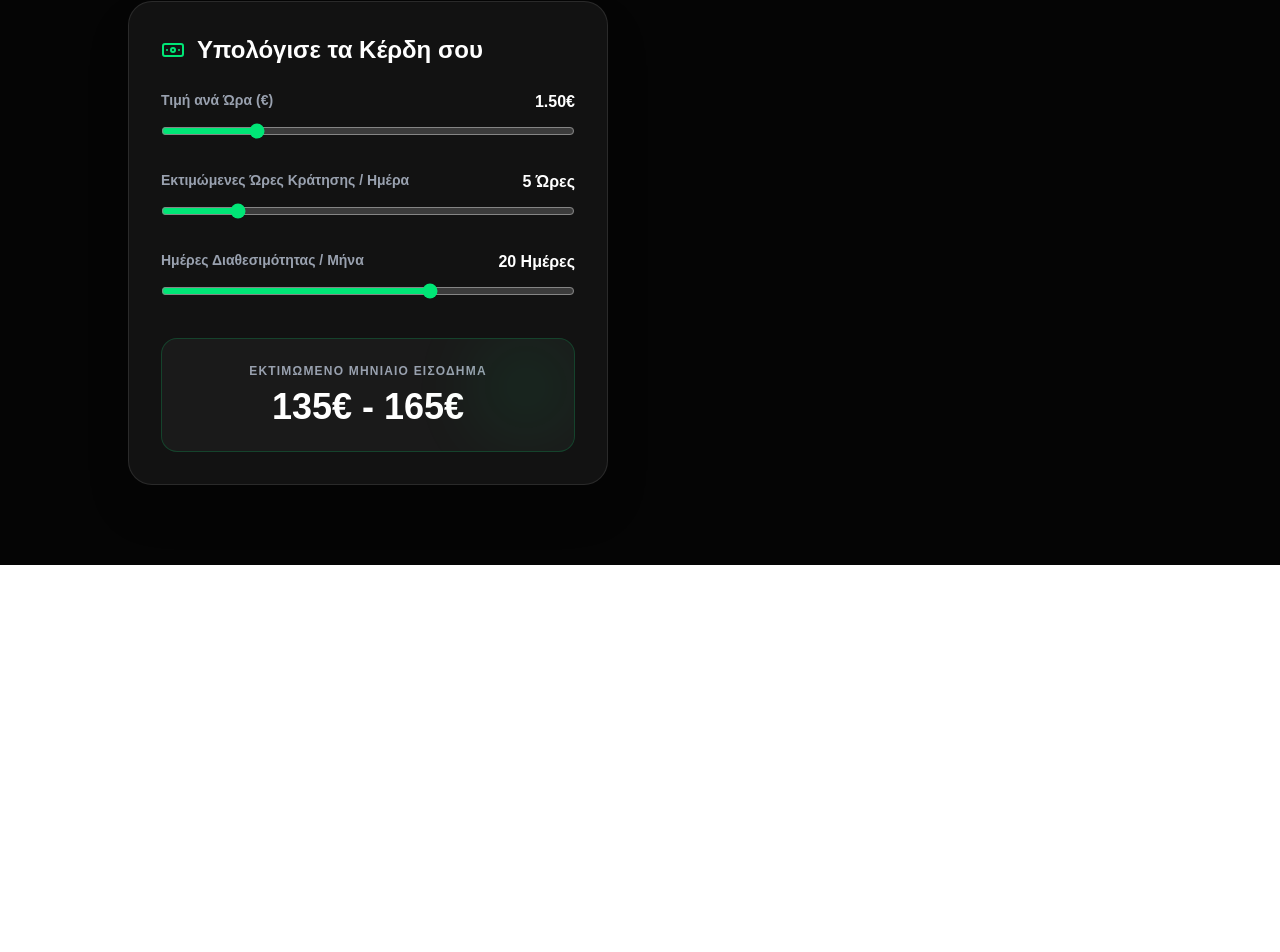
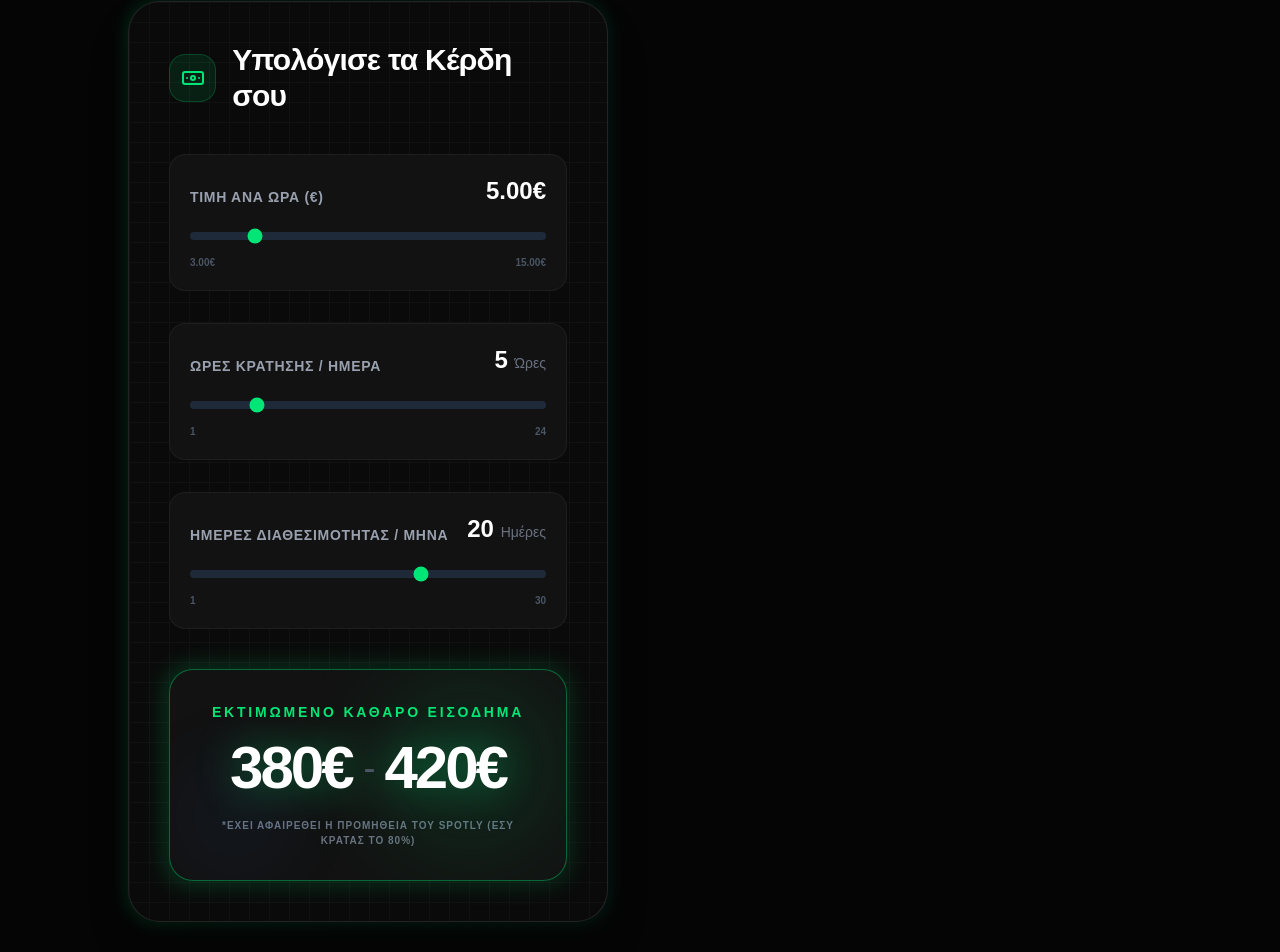
Before and after one commit to Adamgrig17/spotly-landing, a Next.js app: page /become-a-host in a window 1280 px wide. Shown: the part 1729-2681 px from the top of the page. Before the commit the page ends 2294 px from the top, so only its background shows below. Built offline with nearby package versions, Linux system fonts and the light colour scheme.

Commit message:
test peyments logic

```diff
--- a/app/become-a-host/page.tsx
+++ b/app/become-a-host/page.tsx
@@ -9,17 +9,19 @@ export default function BecomeAHost() {
   const [isSubmitting, setIsSubmitting] = useState(false);
   const [submitStatus, setSubmitStatus] = useState<'idle' | 'success' | 'error'>('idle');
 
-  // States για το Simulator Εσόδων
-  const [hourlyRate, setHourlyRate] = useState(1.5);
+  // States για το Simulator Εσόδων (Default τιμές)
+  const [hourlyRate, setHourlyRate] = useState(5); // Ξεκινάει με 5€
   const [hoursPerDay, setHoursPerDay] = useState(5);
   const [daysPerMonth, setDaysPerMonth] = useState(20);
 
-  // Υπολογισμός Εσόδων (Εκτίμηση)
+  // Υπολογισμός Εσόδων (Καθαρό Κέρδος Host 80%)
   const calculateIncome = () => {
-    const totalIncome = hourlyRate * hoursPerDay * daysPerMonth;
-    // Προσθέτουμε ένα "range" (π.χ. +/- 10%) για να είναι ρεαλιστικό το simulation
-    const minIncome = (totalIncome * 0.9).toFixed(0);
-    const maxIncome = (totalIncome * 1.1).toFixed(0);
+    const grossIncome = hourlyRate * hoursPerDay * daysPerMonth;
+    const netIncome = grossIncome * 0.80; // Ο Host κρατάει το 80%
+
+    // Προσθέτουμε ένα "range" για να φαίνεται πιο ρεαλιστικό το simulation
+    const minIncome = (netIncome * 0.95).toFixed(0);
+    const maxIncome = (netIncome * 1.05).toFixed(0);
     return { minIncome, maxIncome };
   };
 
@@ -162,60 +164,93 @@ export default function BecomeAHost() {
               </div>
             </div>
 
-            {/* Εργαλείο: Income Simulator */}
-            <div className="mt-16 bg-[#121212] p-8 rounded-3xl border border-white/10 shadow-2xl">
-              <div className="flex items-center gap-3 mb-6">
+            {/* Εργαλείο: Income Simulator (PREMIUM UI) */}
+            <div className="mt-16 relative group">
+              {/* Animated Glow Border Background */}
+              <div className="absolute -inset-0.5 bg-gradient-to-r from-[#00E676]/50 to-emerald-900 rounded-[2rem] blur opacity-30 group-hover:opacity-50 transition duration-1000"></div>
+
+              <div className="relative bg-[#0a0a0a] p-8 md:p-10 rounded-[2rem] border border-white/10 shadow-2xl overflow-hidden">
+                {/* Subtle Grid Background */}
+                <div className="absolute inset-0 opacity-[0.03]" style={{ backgroundImage: 'linear-gradient(#fff 1px, transparent 1px), linear-gradient(90deg, #fff 1px, transparent 1px)', backgroundSize: '20px 20px' }}></div>
+
+                <div className="flex items-center gap-4 mb-10 relative z-10">
+                  <div className="w-12 h-12 bg-[#00E676]/10 rounded-2xl flex items-center justify-center border border-[#00E676]/20">
                     <Banknote className="w-6 h-6 text-[#00E676]" />
-                <h3 className="text-2xl font-black">Υπολόγισε τα Κέρδη σου</h3>
+                  </div>
+                  <h3 className="text-2xl md:text-3xl font-black tracking-tight text-white">Υπολόγισε τα Κέρδη σου</h3>
                 </div>
 
-              <div className="space-y-6">
-                <div>
-                  <div className="flex justify-between mb-2">
-                    <label className="text-sm text-gray-400 font-bold">Τιμή ανά Ώρα (€)</label>
-                    <span className="text-white font-bold">{hourlyRate.toFixed(2)}€</span>
+                <div className="space-y-8 relative z-10">
+                  {/* Slider 1: Τιμή ανά Ώρα */}
+                  <div className="bg-[#121212] p-5 rounded-2xl border border-white/5 hover:border-white/10 transition-colors">
+                    <div className="flex justify-between items-end mb-4">
+                      <label className="text-sm text-gray-400 font-bold uppercase tracking-wider">Τιμή ανά Ώρα (€)</label>
+                      <span className="text-2xl font-black text-white">{hourlyRate.toFixed(2)}€</span>
                     </div>
                     <input
-                    type="range" min="0.5" max="5" step="0.1"
+                      type="range" min="3" max="15" step="0.5"
                       value={hourlyRate} onChange={(e) => setHourlyRate(Number(e.target.value))}
-                    className="w-full accent-[#00E676]"
+                      className="w-full h-2 bg-gray-800 rounded-lg appearance-none cursor-pointer accent-[#00E676] hover:accent-[#00c968] transition-all"
                     />
+                    <div className="flex justify-between mt-2 text-[10px] text-gray-600 font-bold">
+                      <span>3.00€</span><span>15.00€</span>
+                    </div>
                   </div>
 
-                <div>
-                  <div className="flex justify-between mb-2">
-                    <label className="text-sm text-gray-400 font-bold">Εκτιμώμενες Ώρες Κράτησης / Ημέρα</label>
-                    <span className="text-white font-bold">{hoursPerDay} Ώρες</span>
+                  {/* Slider 2: Ώρες / Ημέρα */}
+                  <div className="bg-[#121212] p-5 rounded-2xl border border-white/5 hover:border-white/10 transition-colors">
+                    <div className="flex justify-between items-end mb-4">
+                      <label className="text-sm text-gray-400 font-bold uppercase tracking-wider">Ώρες Κράτησης / Ημέρα</label>
+                      <span className="text-2xl font-black text-white">{hoursPerDay} <span className="text-sm text-gray-500 font-medium">Ώρες</span></span>
                     </div>
                     <input
                       type="range" min="1" max="24" step="1"
                       value={hoursPerDay} onChange={(e) => setHoursPerDay(Number(e.target.value))}
-                    className="w-full accent-[#00E676]"
+                      className="w-full h-2 bg-gray-800 rounded-lg appearance-none cursor-pointer accent-[#00E676] hover:accent-[#00c968] transition-all"
                     />
+                    <div className="flex justify-between mt-2 text-[10px] text-gray-600 font-bold">
+                      <span>1</span><span>24</span>
+                    </div>
                   </div>
 
-                <div>
-                  <div className="flex justify-between mb-2">
-                    <label className="text-sm text-gray-400 font-bold">Ημέρες Διαθεσιμότητας / Μήνα</label>
-                    <span className="text-white font-bold">{daysPerMonth} Ημέρες</span>
+                  {/* Slider 3: Ημέρες / Μήνα */}
+                  <div className="bg-[#121212] p-5 rounded-2xl border border-white/5 hover:border-white/10 transition-colors">
+                    <div className="flex justify-between items-end mb-4">
+                      <label className="text-sm text-gray-400 font-bold uppercase tracking-wider">Ημέρες Διαθεσιμότητας / Μήνα</label>
+                      <span className="text-2xl font-black text-white">{daysPerMonth} <span className="text-sm text-gray-500 font-medium">Ημέρες</span></span>
                     </div>
                     <input
                       type="range" min="1" max="30" step="1"
                       value={daysPerMonth} onChange={(e) => setDaysPerMonth(Number(e.target.value))}
-                    className="w-full accent-[#00E676]"
+                      className="w-full h-2 bg-gray-800 rounded-lg appearance-none cursor-pointer accent-[#00E676] hover:accent-[#00c968] transition-all"
                     />
+                    <div className="flex justify-between mt-2 text-[10px] text-gray-600 font-bold">
+                      <span>1</span><span>30</span>
+                    </div>
                   </div>
                 </div>
 
-              <div className="mt-8 p-6 bg-[#1A1A1A] rounded-2xl text-center border border-[#00E676]/20 relative overflow-hidden">
-                 <div className="absolute top-0 right-0 w-24 h-24 bg-[#00E676] opacity-10 blur-2xl rounded-full"></div>
-                 <p className="text-gray-400 text-xs font-bold uppercase tracking-widest mb-2">Εκτιμωμενο Μηνιαιο Εισοδημα</p>
-                 <div className="text-4xl font-black text-white">
-                   {income.minIncome}€ - {income.maxIncome}€
+                {/* The Result Box (Glowing Core) */}
+                <div className="mt-10 relative">
+                  <div className="absolute -inset-1 bg-gradient-to-r from-[#00E676] to-[#00b35c] rounded-[24px] blur-md opacity-20 animate-pulse"></div>
+                  <div className="relative p-8 bg-[#121212] rounded-[24px] border border-[#00E676]/40 text-center overflow-hidden">
+                    <div className="absolute top-0 right-0 w-48 h-48 bg-[#00E676] opacity-10 blur-[50px] rounded-full pointer-events-none"></div>
+                    <div className="absolute bottom-0 left-0 w-32 h-32 bg-blue-500 opacity-5 blur-[40px] rounded-full pointer-events-none"></div>
+
+                    <p className="text-[#00E676] text-xs md:text-sm font-black uppercase tracking-[0.2em] mb-4">
+                      Εκτιμωμενο Καθαρο Εισοδημα
+                    </p>
+                    <div className="text-5xl md:text-6xl font-black text-white tracking-tighter drop-shadow-[0_0_20px_rgba(0,230,118,0.4)] flex items-center justify-center gap-3">
+                      {income.minIncome}€ <span className="text-gray-600 font-normal text-4xl">-</span> {income.maxIncome}€
+                    </div>
+                    <p className="text-gray-500 text-[10px] uppercase tracking-widest mt-5 font-bold">
+                      *Εχει αφαιρεθει η προμηθεια του Spotly (Εσυ κρατας το 80%)
+                    </p>
                   </div>
                 </div>
               </div>
             </div>
+          </div> {/* ΑΥΤΟ ΤΟ DIV ΚΛΕΙΝΕΙ ΤΗΝ ΑΡΙΣΤΕΡΗ ΣΤΗΛΗ. ΜΗΝ ΤΟ ΧΑΣΕΙΣ! */}
 
           {/* Δεξιά Στήλη: Φόρμα Επικοινωνίας */}
           <div className="bg-[#121212] p-8 md:p-10 rounded-3xl border border-white/5 h-fit sticky top-32">
```
Lines whose indentation alone changed are shown as unchanged.
